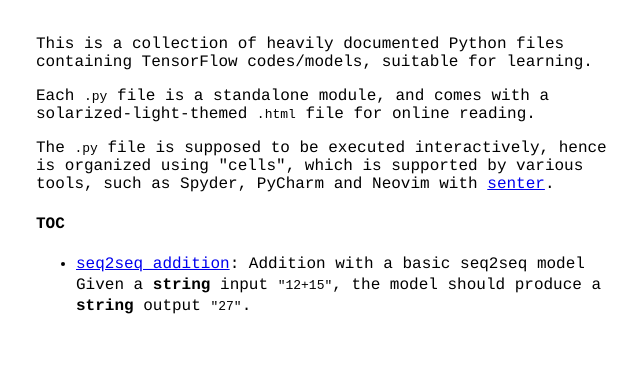
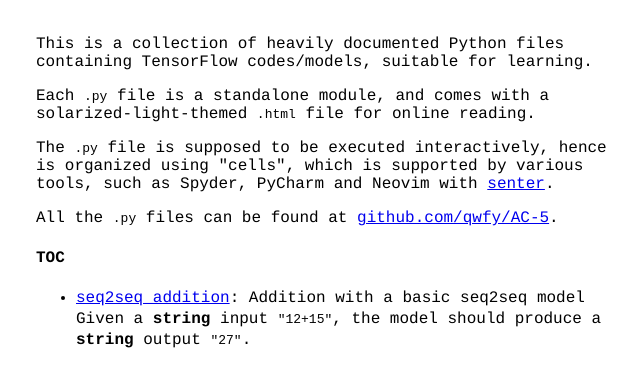
Before and after one commit to qwfy/AC-5, a plain HTML site: page index.html in a window 1280 px wide. Shown: the part 97-484 px from the top of the page, without its empty margins (308-948 px from the left). Drawn offline with Linux system fonts and the light colour scheme.

Commit message:
Link to repository

```diff
--- a/index.html
+++ b/index.html
@@ -36,6 +36,9 @@ li {
      hence is organized using "cells", which is supported by various tools,
      such as Spyder, PyCharm and Neovim with <a href="https://github.com/qwfy/vim-senter">senter</a>.</p>
 
+  <p>All the <code>.py</code> files can be found at
+     <a href="https://github.com/qwfy/AC-5">github.com/qwfy/AC-5</a>.</p>
+
   <h4>TOC</h4>
   <ul>
     <li><a href="seq2seq_addition.py.html">seq2seq_addition</a>: Addition with a basic seq2seq model<br>
```
